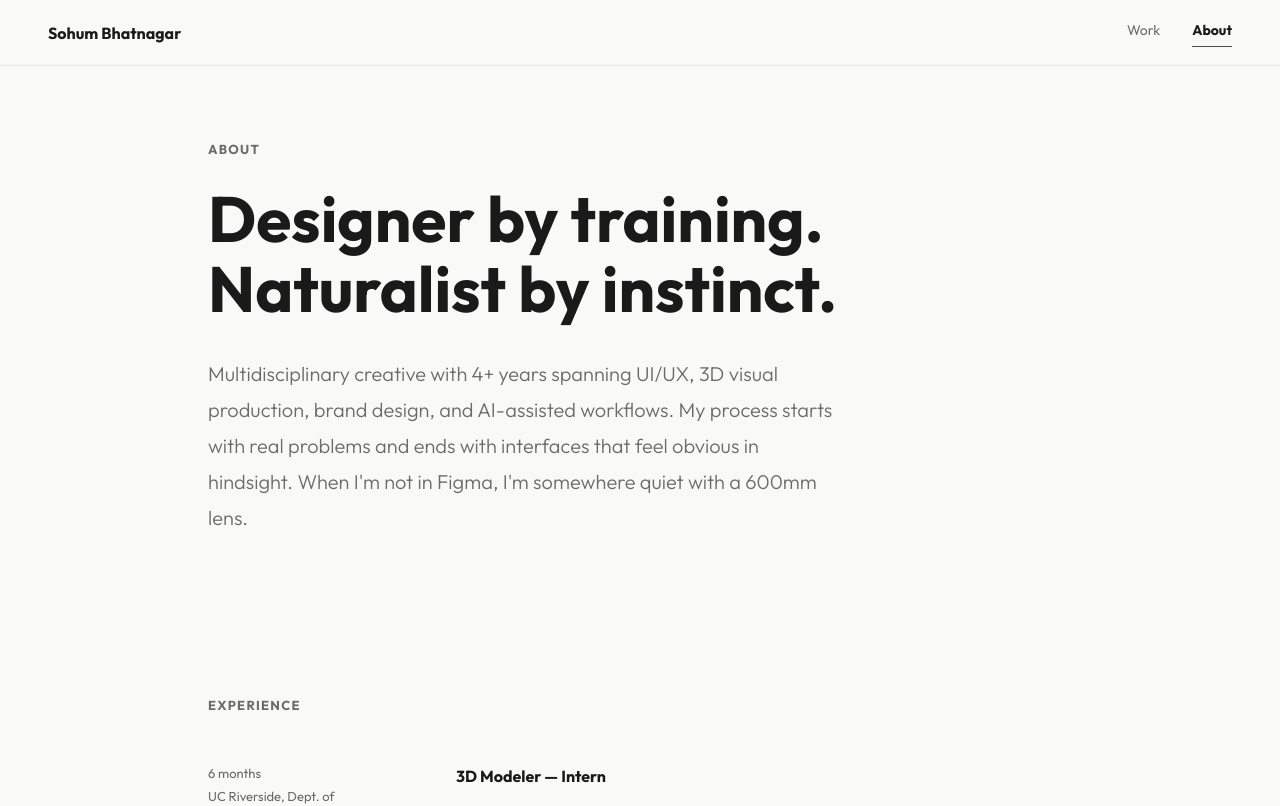
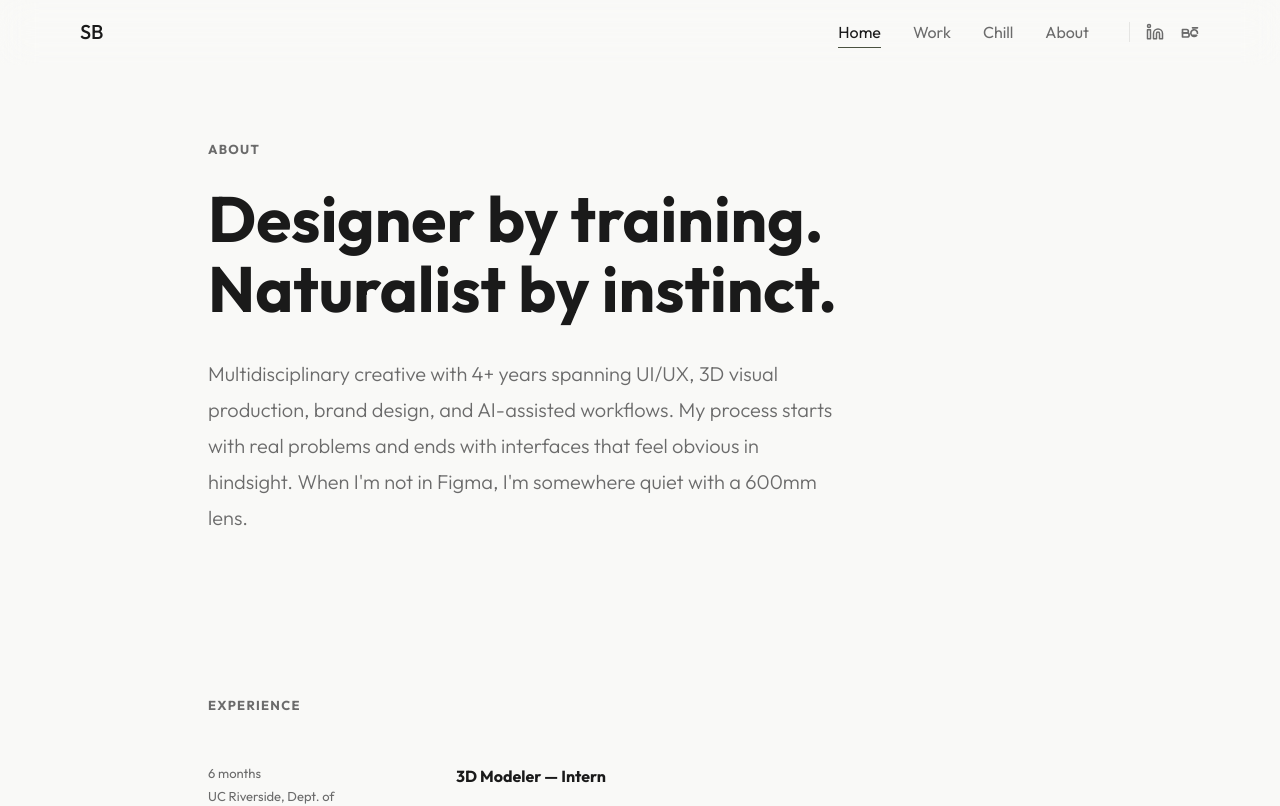
Before and after one commit to D4rkZoul1318/Website-UI, a React (Vite) app: page /about in a window 1280 px wide. Shown: the top 806 px of the page. Built offline with nearby package versions, Linux system fonts and the light colour scheme.

Commit message:
feat: use shared Navbar component on About page

```diff
--- a/src/app/components/AboutPage.tsx
+++ b/src/app/components/AboutPage.tsx
@@ -1,5 +1,6 @@
 import { useEffect, useRef, useState } from 'react';
 import InfiniteMenu from './InfiniteMenu';
+import { Navbar } from './Navbar';
 
 const font = 'Outfit, sans-serif';
 const nearBlack = '#1A1A1A';
@@ -91,60 +92,7 @@ export function AboutPage() {
   return (
     <div style={{ backgroundColor: bgColor, minHeight: '100vh', fontFamily: font }}>
 
-      {/* Navbar */}
-      <nav style={{
-        position: 'fixed', top: 0, left: 0, right: 0, zIndex: 100,
-        padding: '20px 48px', display: 'flex', justifyContent: 'space-between', alignItems: 'center',
-        backgroundColor: bgColor, borderBottom: '1px solid #E8E6E0',
-      }}>
-        <a href="/" style={{ fontFamily: font, fontWeight: 600, fontSize: '16px', color: nearBlack, textDecoration: 'none' }}>
-          Sohum Bhatnagar
-        </a>
-        <div style={{ display: 'flex', gap: '32px', alignItems: 'center' }}>
-          <a
-            href="/"
-            style={{ fontFamily: font, fontSize: '14px', color: grey, textDecoration: 'none', transition: 'color 200ms ease', position: 'relative', paddingBottom: '4px' }}
-            onMouseEnter={e => {
-              e.currentTarget.style.color = nearBlack;
-              (e.currentTarget.querySelector('.underline') as HTMLElement).style.transform = 'scaleX(1)';
-            }}
-            onMouseLeave={e => {
-              e.currentTarget.style.color = grey;
-              (e.currentTarget.querySelector('.underline') as HTMLElement).style.transform = 'scaleX(0)';
-            }}
-          >
-            Work
-            <span className="underline" style={{
-              position: 'absolute',
-              left: 0,
-              right: 0,
-              bottom: '-2px',
-              height: '1.5px',
-              backgroundColor: '#4A5240',
-              transform: 'scaleX(0)',
-              transition: 'transform 200ms ease',
-              display: 'block',
-            }} />
-          </a>
-          <a
-            href="/about"
-            style={{ fontFamily: font, fontSize: '14px', color: nearBlack, fontWeight: 600, textDecoration: 'none', position: 'relative', paddingBottom: '4px' }}
-          >
-            About
-            <span style={{
-              position: 'absolute',
-              left: 0,
-              right: 0,
-              bottom: '-2px',
-              height: '1.5px',
-              backgroundColor: '#4A5240',
-              transform: 'scaleX(1)',
-              transition: 'transform 200ms ease',
-              display: 'block',
-            }} />
-          </a>
-        </div>
-      </nav>
+      <Navbar />
 
       {/* Hero */}
       <section style={{ paddingTop: '140px', paddingBottom: '80px', paddingLeft: '48px', paddingRight: '48px', maxWidth: '960px', margin: '0 auto' }}>
```
Also changed, not shown: 5 other files (tests, documents, lock files or other folders).
